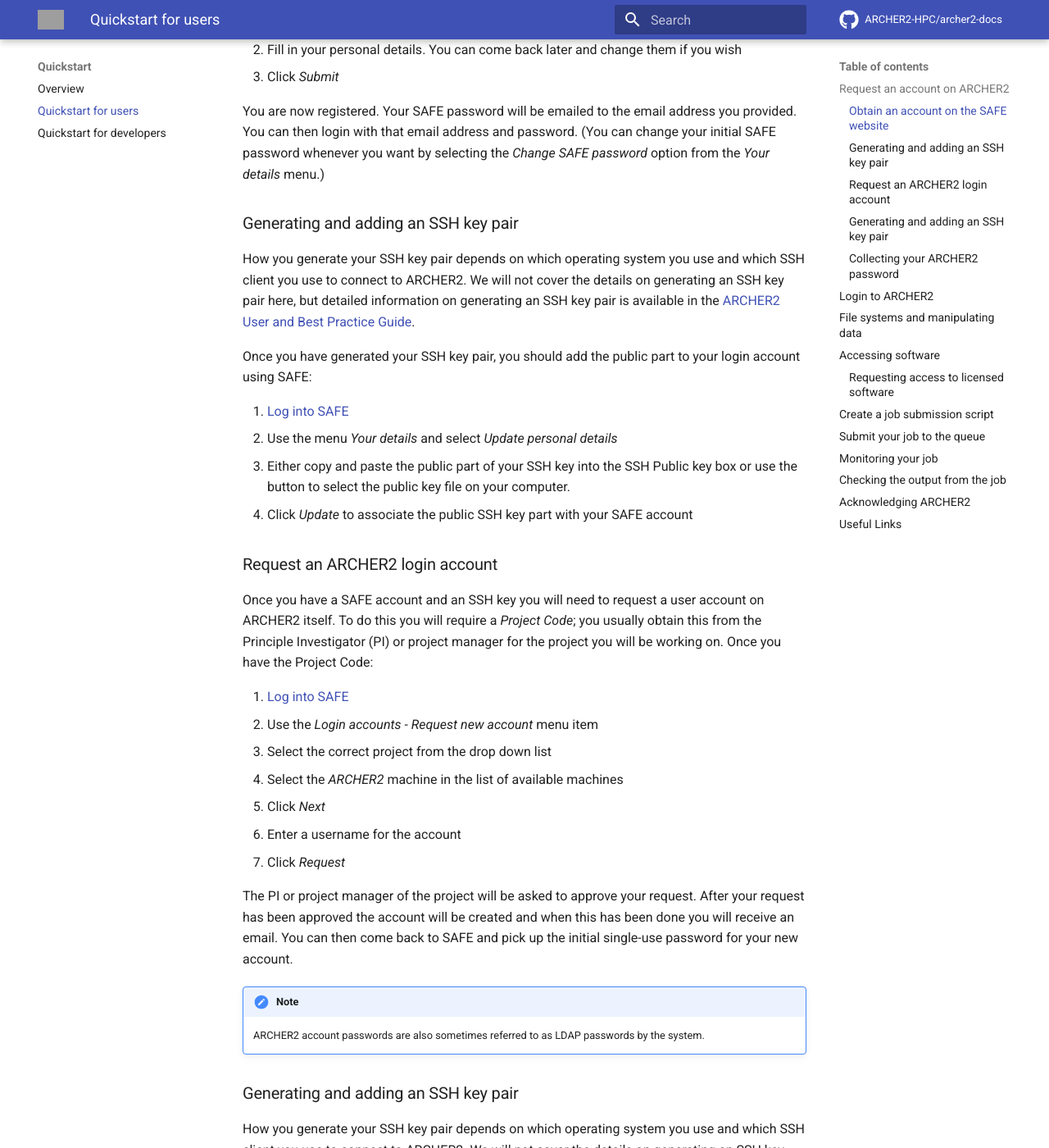
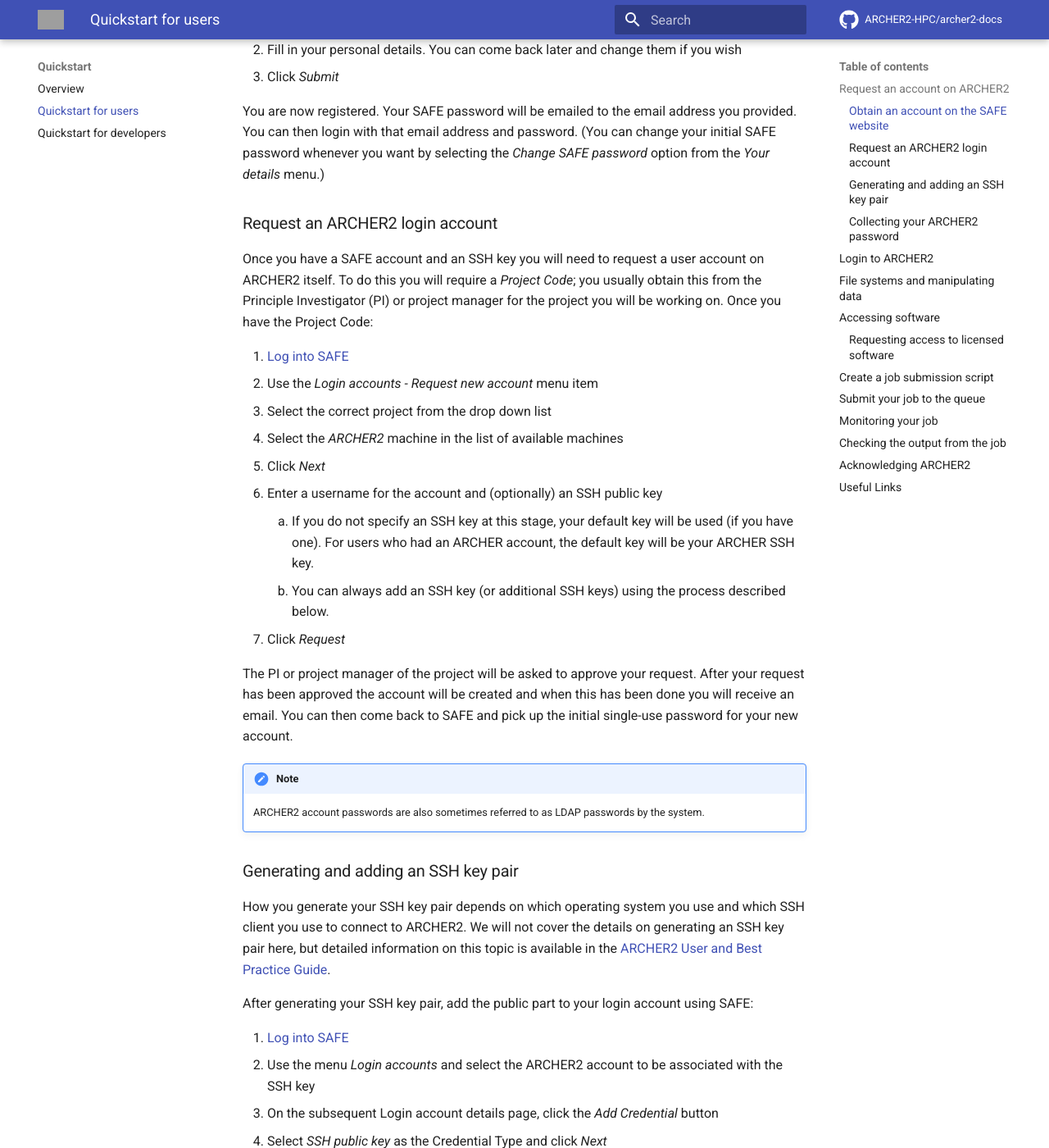
Before and after one commit to ARCHER2-HPC/archer2-docs, an MkDocs documentation site: the page built from docs/quick-start/quickstart-users.md, in a window 1280 px wide and 1400 px high, scrolled down 759 px. Shown: the whole window at 82% size. Built offline with MkDocs 1.6.1 and Material for MkDocs 9.7.7, drawn with Linux system fonts in a browser that asks for light colours; comment, search, counter and statistics services are not loaded; grey boxes are pictures that could not be loaded.

Commit message:
Removes redundant SSH key section and clarifies adding SSH key using SAFE

```diff
--- a/docs/quick-start/quickstart-users.md
+++ b/docs/quick-start/quickstart-users.md
@@ -35,26 +35,6 @@
 by selecting the *Change SAFE password*
 option from the *Your details* menu.)
 
-### Generating and adding an SSH key pair
-
-How you generate your SSH key pair depends on which operating system you
-use and which SSH client you use to connect to ARCHER2. We will not
-cover the details on generating an SSH key pair here, but detailed
-information on generating an SSH key pair is available in the [ARCHER2
-User and Best Practice
-Guide](https://docs.archer2.ac.uk/user-guide/connecting/).
-
-Once you have generated your SSH key pair, you should add the public
-part to your login account using SAFE:
-
-1.  [Log into SAFE](https://safe.epcc.ed.ac.uk)
-2.  Use the menu *Your details* and select *Update personal details*
-3.  Either copy and paste the public part of your SSH key into the SSH
-    Public key box or use the button to select the public key file on
-    your computer.
-4.  Click *Update* to associate the public SSH key part with your SAFE
-    account
-
 ### Request an ARCHER2 login account
 
 Once you have a SAFE account and an SSH key you will need to request a
@@ -68,7 +48,13 @@
 3.  Select the correct project from the drop down list
 4.  Select the *ARCHER2* machine in the list of available machines
 5.  Click *Next*
-6.  Enter a username for the account
+6.  Enter a username for the account and (optionally) an SSH public
+    key
+    1.  If you do not specify an SSH key at this stage, your default
+        key will be used (if you have one). For users who had an ARCHER
+        account, the default key will be your ARCHER SSH key.
+    2.  You can always add an SSH key (or additional SSH keys) using
+        the process described below.
 7.  Click *Request*
 
 The PI or project manager of the project will be asked to approve your
```
